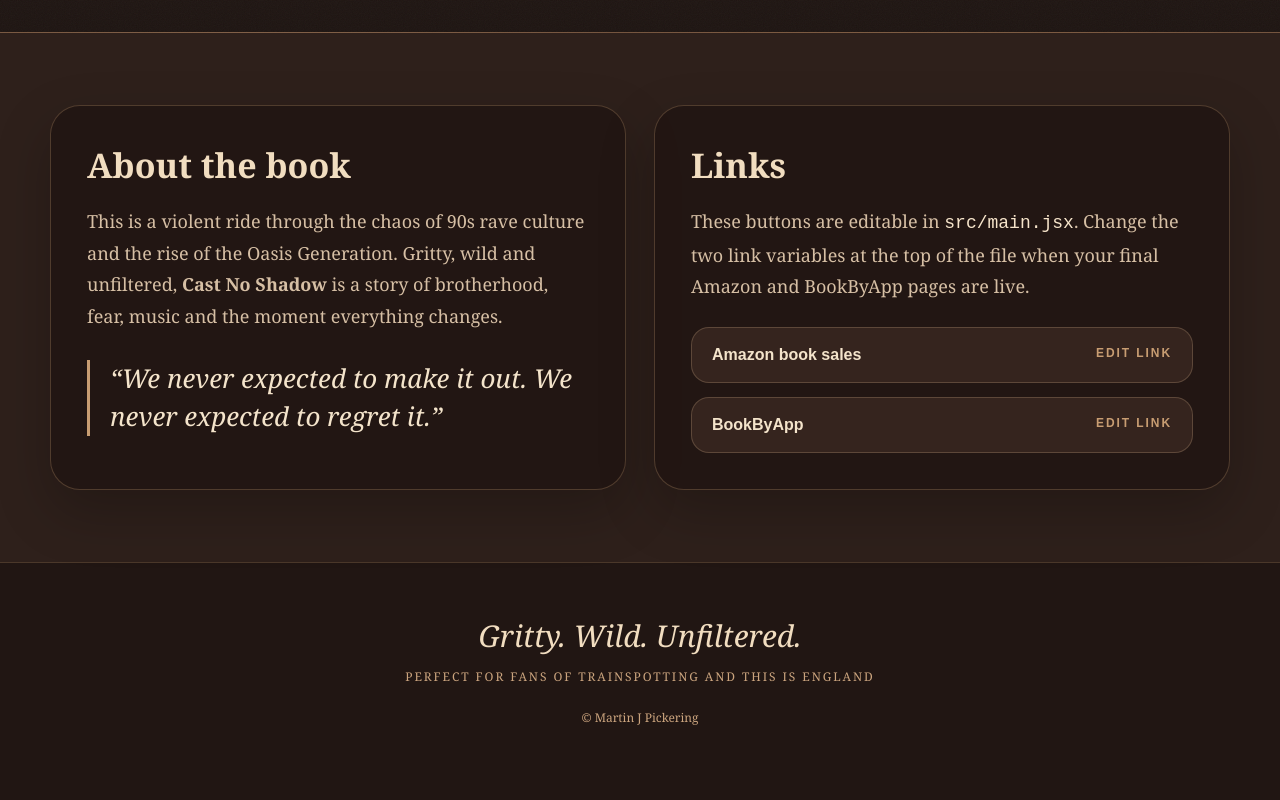
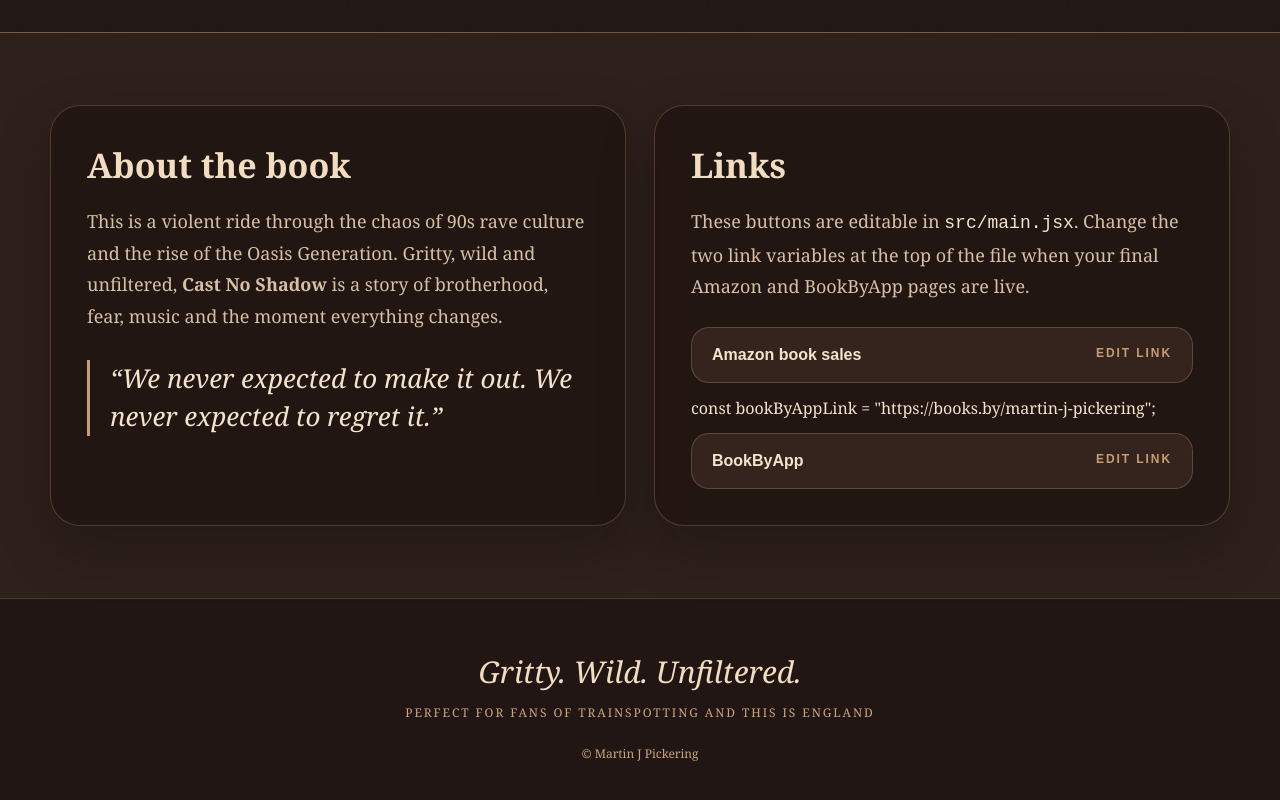
Before and after one commit to Mjpickering78/cast-no-shadow-site, a React (Vite) app: page / in a window 1280 px wide. Shown: the part 884-1684 px from the top of the page. Built offline with nearby package versions, Linux system fonts and the light colour scheme.

Commit message:
Update main.jsx

```diff
--- a/src/main.jsx
+++ b/src/main.jsx
@@ -60,7 +60,11 @@ function App() {
           </p>
           <div className="link-list">
             <a href={amazonLink} target="_blank" rel="noreferrer">Amazon book sales <span>Edit link</span></a>
-            <a href={bookByAppLink} target="_blank" rel="noreferrer">BookByApp <span>Edit link</span></a>
+           const bookByAppLink = "https://books.by/martin-j-pickering";
+
+<a href={bookByAppLink} target="_blank" rel="noreferrer">
+  BookByApp <span>Edit link</span>
+</a>
           </div>
         </div>
       </section>
```
